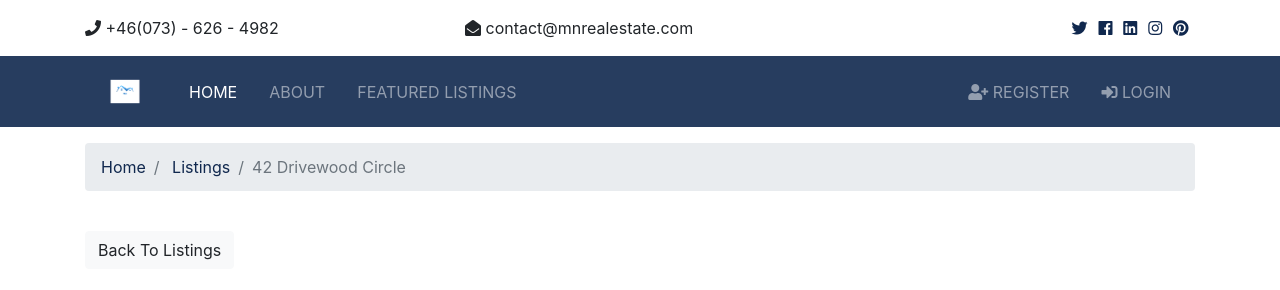
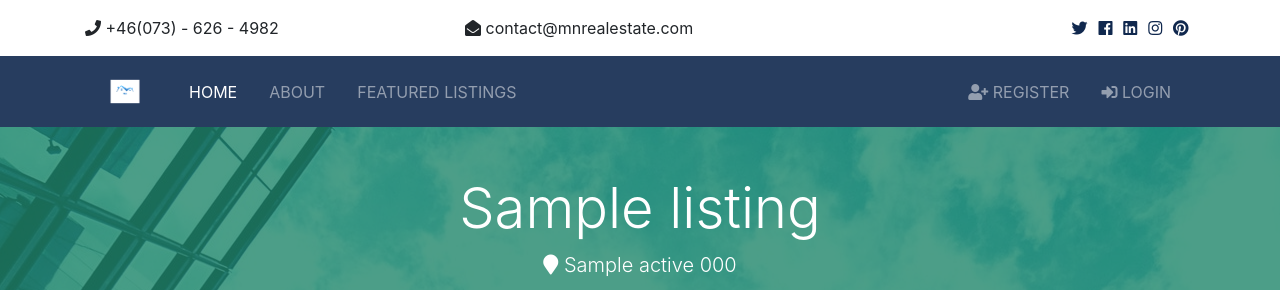
Before and after one commit to Mustafanaji0413/real-estate, a Django app: page /listings/1 in a window 1280 px wide. Shown: the top 290 px of the page. Run offline with Django 3.2, Linux system fonts and the light colour scheme; tables that the repository leaves empty hold one stand-in row (values such as "Sample post"); grey boxes marked "Sample" are stand-in pictures; some libraries are stand-ins or nearby versions.

Commit message:
Add dymanic images to each listing

```diff
--- a/listings/views.py
+++ b/listings/views.py
@@ -1,24 +1,26 @@
-from django.shortcuts import render
+from django.shortcuts import get_object_or_404, render
 from django.core.paginator import EmptyPage, PageNotAnInteger, Paginator
 from .models import Listing
 
 
 def index(request):
     listings = Listing.objects.order_by('-list_date')
-
     paginator = Paginator(listings, 6)
     page = request.GET.get('page')
     paged_listings = paginator.get_page(page)
-
     context = {
         'listings': paged_listings
     }
-
     return render(request, 'listings/listings.html', context)
 
 
 def listing(request, listing_id):
-    return render(request, 'listings/listing.html')
+    listing = get_object_or_404(Listing, pk=listing_id)
+    context = {
+        'listing': listing
+    }
+
+    return render(request, 'listings/listing.html', context)
 
 
 def search(request):
--- a/templates/listings/listing.html
+++ b/templates/listings/listing.html
@@ -1,6 +1,18 @@
 {% extends 'base.html' %}
 {% load humanize %}
 {% block content %}
+
+<section id="showcase-inner" class="py-5 text-white">
+    <div class="container">
+      <div class="row text-center">
+        <div class="col-md-12">
+          <h1 class="display-4">{{ listing.title }}</h1>
+          <p class="lead">
+            <i class="fas fa-map-marker"></i> {{ listing.city }} {{ listing.state }} {{ listing.zipcode }}</p>
+        </div>
+      </div>
+    </div>
+  </section>
 
 <!-- Breadcrumb -->
 <section id="bc" class="mt-3">
@@ -8,12 +20,12 @@
       <nav>
         <ol class="breadcrumb">
           <li class="breadcrumb-item">
-            <a href="index.html">Home</a>
+            <a href="{% url 'index' %}">Home</a>
           </li>
           <li class="breadcrumb-item">
-            <a href="listings.html">Listings</a>
+            <a href="{% url 'listings' %}">Listings</a>
           </li>
-          <li class="breadcrumb-item active">42 Drivewood Circle</li>
+          <li class="breadcrumb-item active">{{ listing.title }}</li>
         </ol>
       </nav>
     </div>
@@ -22,41 +34,41 @@
   <!-- Listing -->
   <section id="listing" class="py-4">
     <div class="container">
-      <a href="listings.html" class="btn btn-light mb-4">Back To Listings</a>
+      <a href="{% url 'listings' %}" class="btn btn-light mb-4">Back To Listings</a>
       <div class="row">
         <div class="col-md-9">
           <!-- Home Main Image -->
-          <img src="assets/img/homes/home-1.jpg" alt="" class="img-main img-fluid mb-3">
+          <img src="{{ listing.photo_main.url }}" alt="" class="img-main img-fluid mb-3">
           <!-- Thumbnails -->
           <div class="row mb-5 thumbs">
             <div class="col-md-2">
-              <a href="assets/img/homes/home-inside-1.jpg" data-lightbox="home-images">
-                <img src="assets/img/homes/home-inside-1.jpg" alt="" class="img-fluid">
+              <a href="{{ listing.photo_1.url }}" data-lightbox="home-images">
+                <img src="{{ listing.photo_1.url }}" alt="" class="img-fluid">
               </a>
             </div>
             <div class="col-md-2">
-              <a href="assets/img/homes/home-inside-2.jpg" data-lightbox="home-images">
-                <img src="assets/img/homes/home-inside-2.jpg" alt="" class="img-fluid">
+              <a href="{{ listing.photo_2.url }}" data-lightbox="home-images">
+                <img src="{{ listing.photo_2.url }}" alt="" class="img-fluid">
               </a>
             </div>
             <div class="col-md-2">
-              <a href="assets/img/homes/home-inside-3.jpg" data-lightbox="home-images">
-                <img src="assets/img/homes/home-inside-3.jpg" alt="" class="img-fluid">
+              <a href="{{ listing.photo_3.url }}" data-lightbox="home-images">
+                <img src="{{ listing.photo_3.url }}" alt="" class="img-fluid">
               </a>
             </div>
             <div class="col-md-2">
-              <a href="assets/img/homes/home-inside-4.jpg" data-lightbox="home-images">
-                <img src="assets/img/homes/home-inside-4.jpg" alt="" class="img-fluid">
+              <a href="{{ listing.photo_4.url }}" data-lightbox="home-images">
+                <img src="{{ listing.photo_4.url }}" alt="" class="img-fluid">
               </a>
             </div>
             <div class="col-md-2">
-              <a href="assets/img/homes/home-inside-5.jpg" data-lightbox="home-images">
-                <img src="assets/img/homes/home-inside-5.jpg" alt="" class="img-fluid">
+              <a href="{{ listing.photo_5.url }}" data-lightbox="home-images">
+                <img src="{{ listing.photo_5.url }}" alt="" class="img-fluid">
               </a>
             </div>
             <div class="col-md-2">
-              <a href="assets/img/homes/home-inside-6.jpg" data-lightbox="home-images">
-                <img src="assets/img/homes/home-inside-6.jpg" alt="" class="img-fluid">
+              <a href="{{ listing.photo_6.url }}" data-lightbox="home-images">
+                <img src="{{ listing.photo_6.url }}" alt="" class="img-fluid">
               </a>
             </div>
           </div>
```
